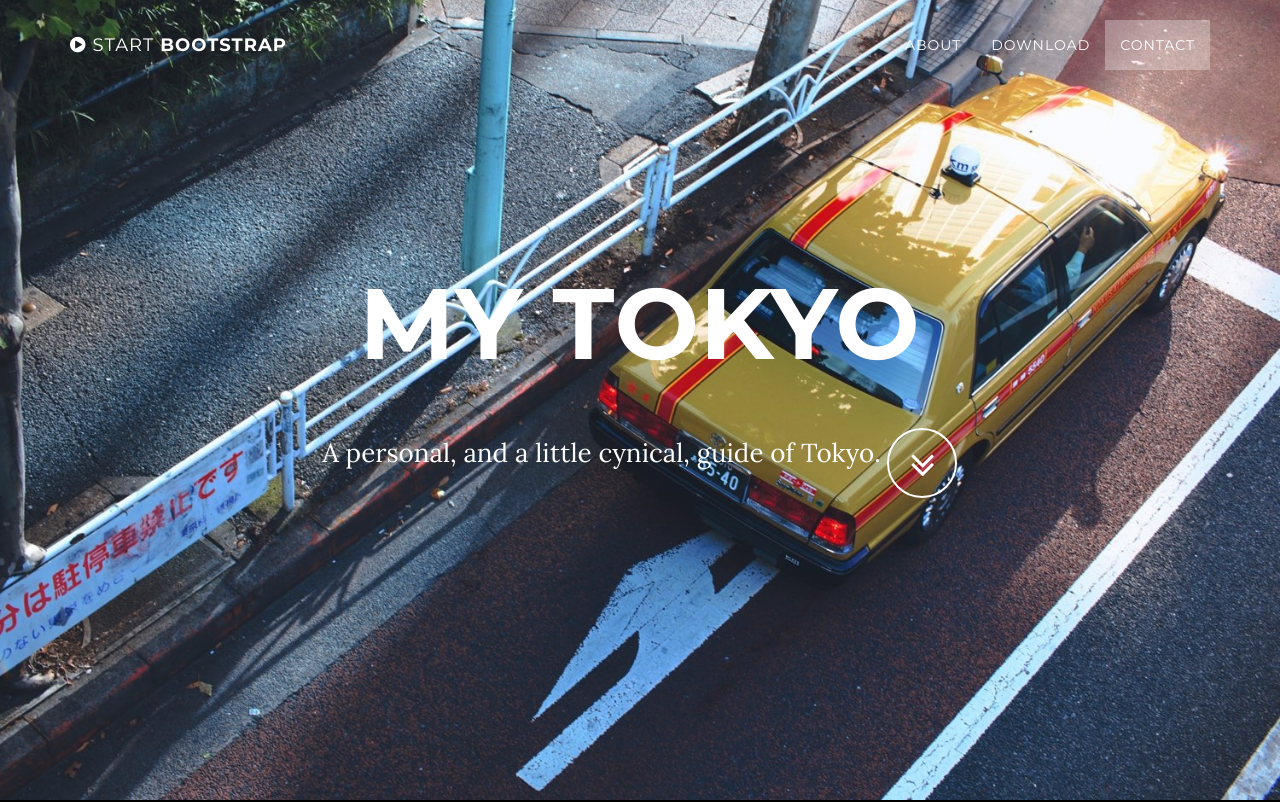
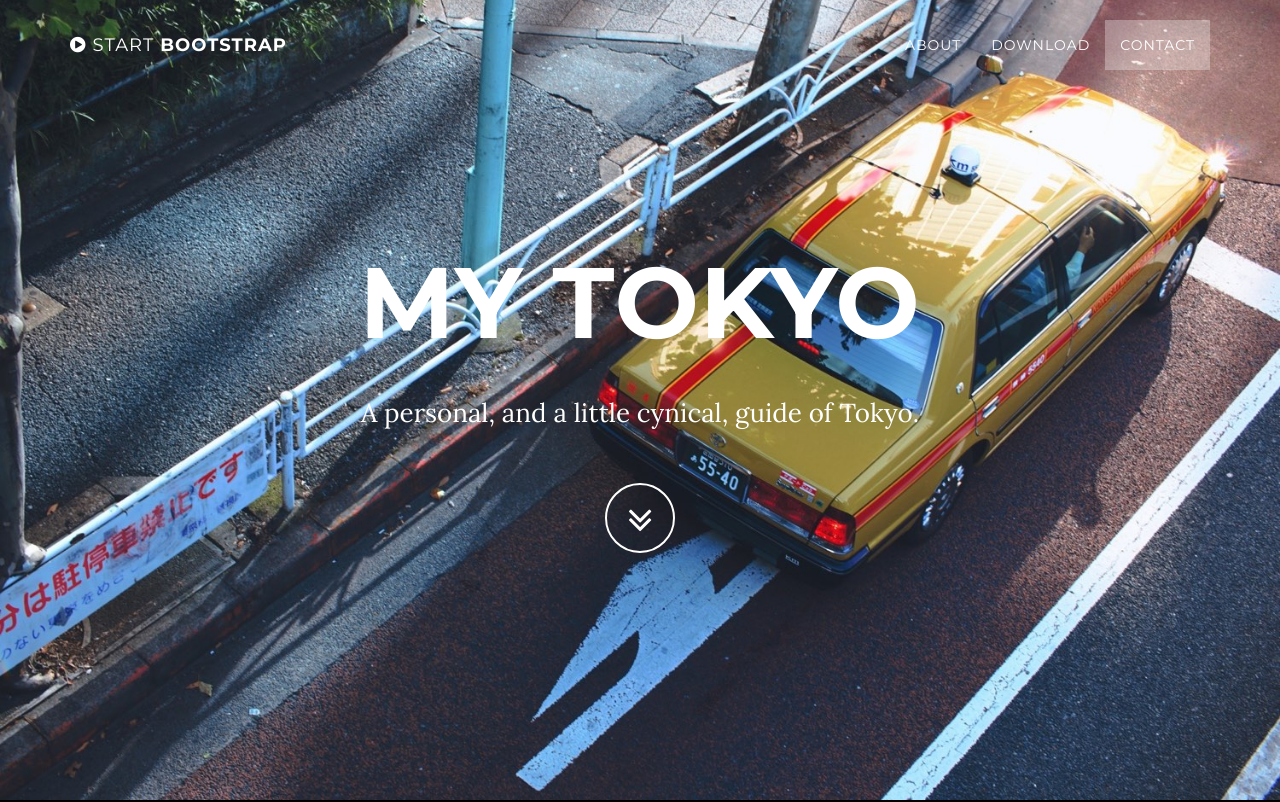
Before and after one commit to elGuille/My-Tokyo-Landing, a website: page index.html in a window 1280 px wide. Shown: the top 802 px of the page. Drawn offline with nearby package versions, Linux system fonts and the light colour scheme; some packages are replaced by stand-ins of ours.

Commit message:
button next line

```diff
--- a/index.html
+++ b/index.html
@@ -75,7 +75,7 @@
                 <div class="row">
                     <div class="col-md-8 col-md-offset-2">
                         <h1 class="brand-heading">My Tokyo</h1>
-                        <p class="intro-text">A personal, and a little cynical, guide of Tokyo.
+                        <p class="intro-text">A personal, and a little cynical, guide of Tokyo.</p>
                         <a href="#about" class="btn btn-circle page-scroll">
                             <i class="fa fa-angle-double-down animated"></i>
                         </a>
```
